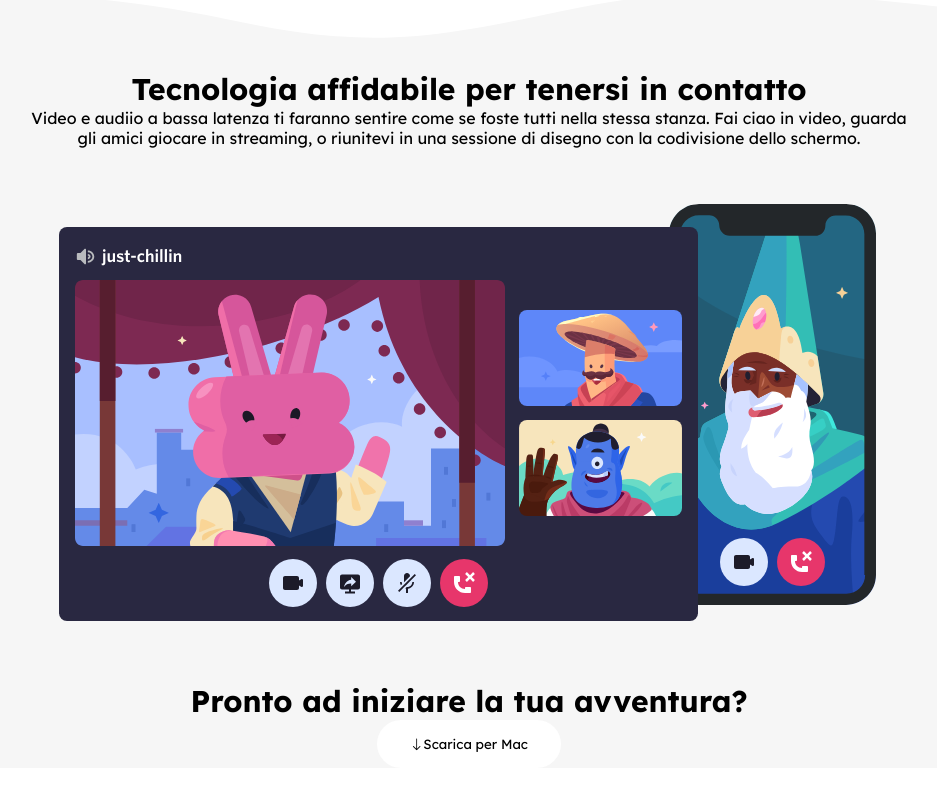
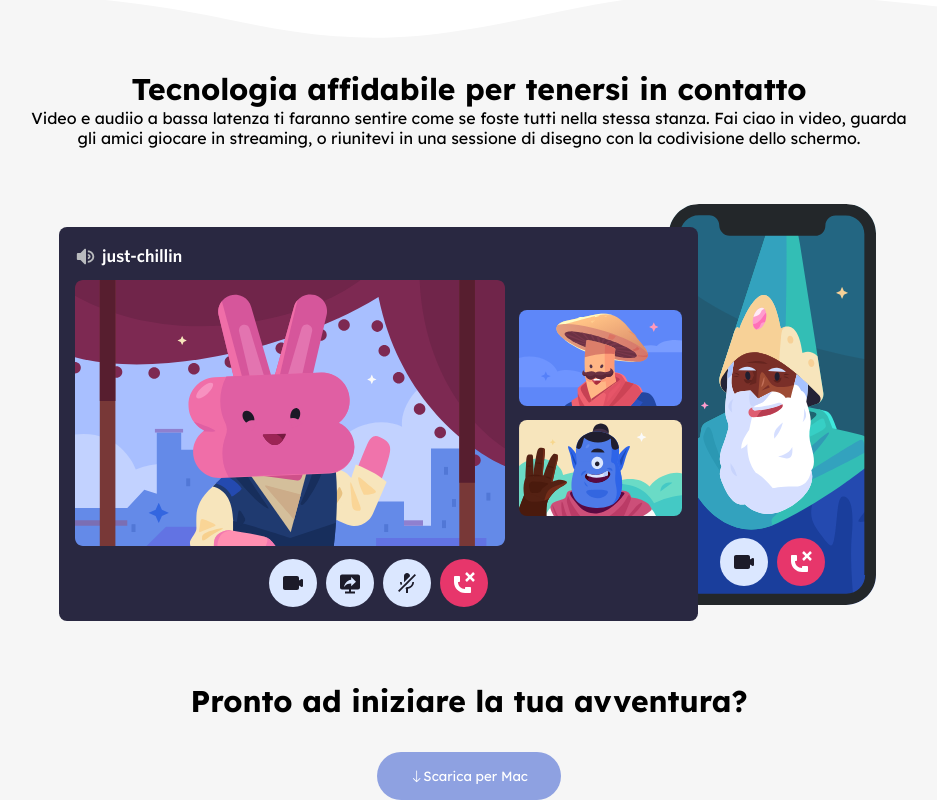
Before and after one commit to SharyMirko/htmlcss-discord, a plain HTML site: page index.html in a window 1280 px wide. Shown: the part 2435-3235 px from the top of the page, without its empty margins (171-1108 px from the left). Before the commit the page ends 3203 px from the top, so only its background shows below. Drawn offline with nearby package versions, Linux system fonts and the light colour scheme.

Commit message:
adesso il footer

```diff
--- a/css/style.css
+++ b/css/style.css
@@ -214,18 +214,19 @@ position: relative;
 }
 
 .disclamer2 li button {
-    background-color: white;
+    background-color: #8ea1e1;
     line-height: 3rem;
     text-align: center;
     border-radius: 50px;
     border: none;
     padding-left: 2.5em;
     padding-right: 2.5em;
-    color: black;
+    color: white;
+    margin-top: 2rem;
 }
 
 .disclamer2 li button a {
     text-decoration: none;
-    color: black;
+    color: white;
     display: block;
 }
--- a/index.html
+++ b/index.html
@@ -74,7 +74,7 @@
         <img src="img/item4-big.svg" alt="">
         <h3>Pronto ad iniziare la tua avventura?</h3>
                 <ul>
-                    <li><button><a href="#!"><i class="bi bi-arrow-down" style="color: black; font-weight: 700;"></i>Scarica per Mac</a></button></li>
+                    <li><button><a href="#!"><i class="bi bi-arrow-down" style="color: white; font-weight: 700;"></i>Scarica per Mac</a></button></li>
                 </ul>
     </div>
 
```
